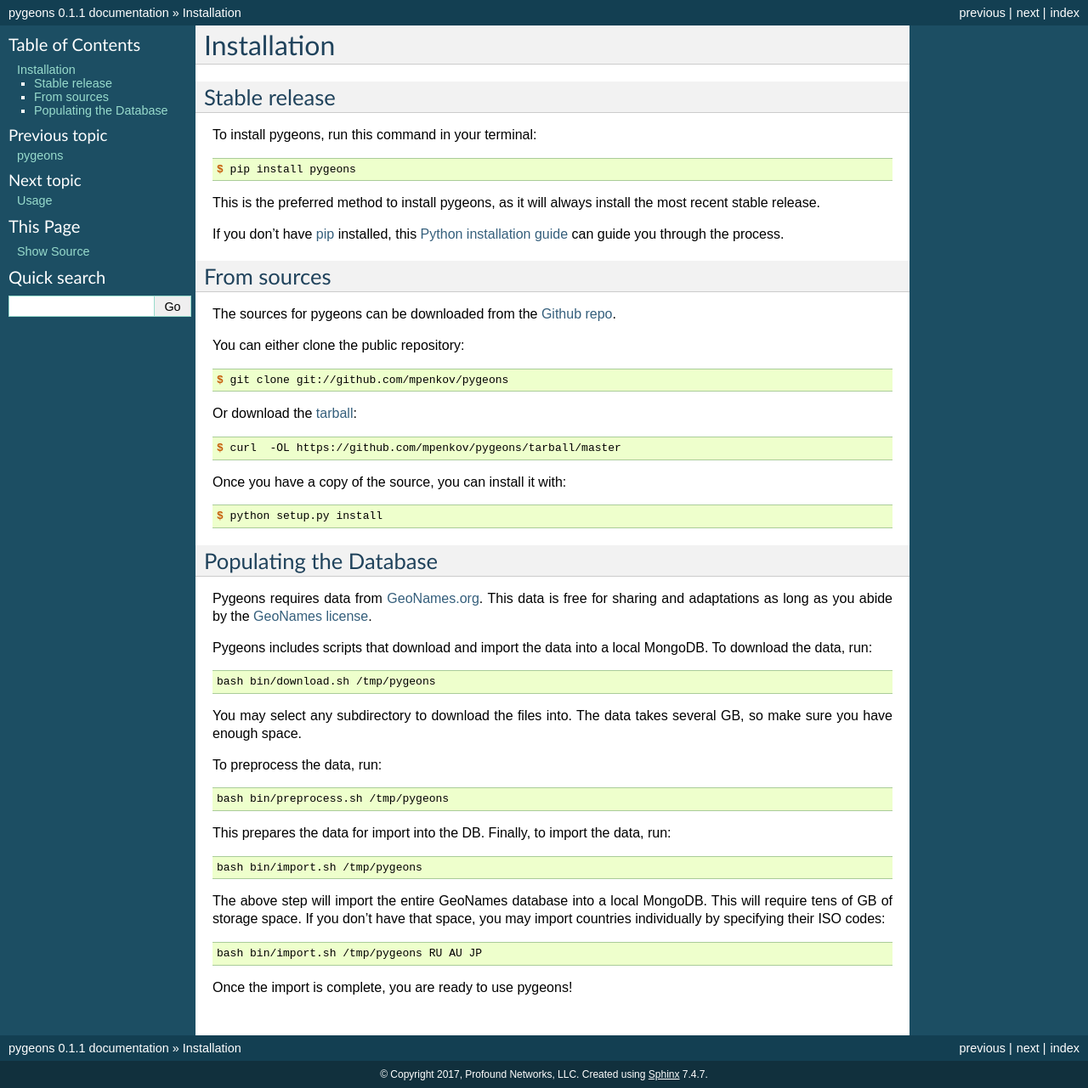
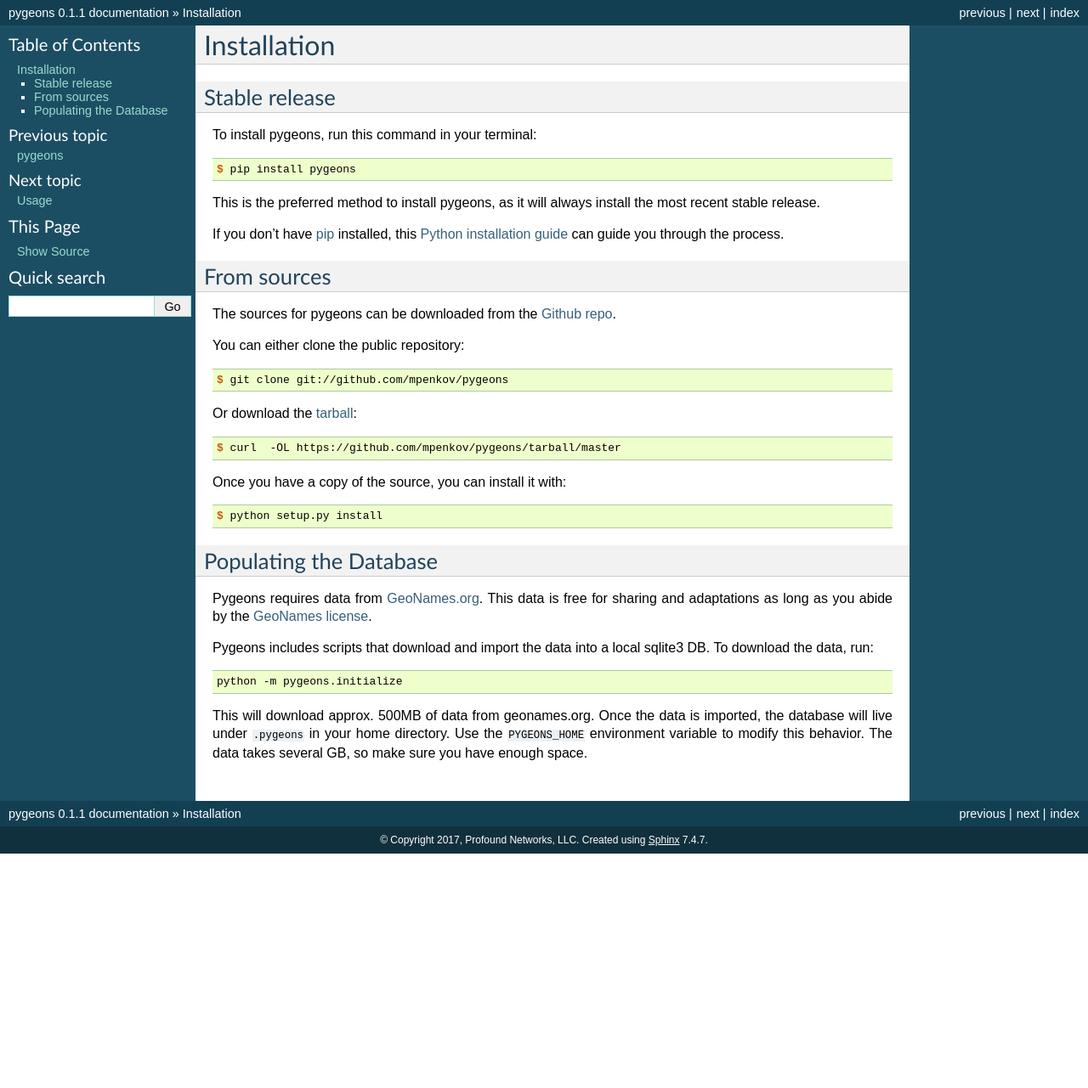
Before and after one commit to ProfoundNetworks/pygeons, a Sphinx documentation site: the page built from docs/installation.rst, in a window 1280 px wide. Shown: the whole page at 85% size. Built offline with Sphinx 7.4.7, drawn with Linux system fonts in a browser that asks for light colours; after the commit the page ends 1005 px from its top, so only the background shows below that.

Commit message:
update installation.rst

```diff
--- a/docs/installation.rst
+++ b/docs/installation.rst
@@ -56,30 +56,15 @@
 Pygeons requires data from GeoNames.org_.
 This data is free for sharing and adaptations as long as you abide by the `GeoNames license`_.
 
-Pygeons includes scripts that download and import the data into a local MongoDB.
+Pygeons includes scripts that download and import the data into a local sqlite3 DB.
 To download the data, run::
 
-    bash bin/download.sh /tmp/pygeons
+    python -m pygeons.initialize
 
-You may select any subdirectory to download the files into.
+This will download approx. 500MB of data from geonames.org.
+Once the data is imported, the database will live under ``.pygeons`` in your home directory.
+Use the ``PYGEONS_HOME`` environment variable to modify this behavior.
 The data takes several GB, so make sure you have enough space.
-
-To preprocess the data, run::
-
-    bash bin/preprocess.sh /tmp/pygeons
-
-This prepares the data for import into the DB.
-Finally, to import the data, run::
-
-    bash bin/import.sh /tmp/pygeons
-
-The above step will import the entire GeoNames database into a local MongoDB.
-This will require tens of GB of storage space.
-If you don't have that space, you may import countries individually by specifying their ISO codes::
-
-    bash bin/import.sh /tmp/pygeons RU AU JP
-
-Once the import is complete, you are ready to use pygeons!
 
 .. _GeoNames.org: http://www.geonames.org
 .. _GeoNames license: https://creativecommons.org/licenses/by/4.0/
```
